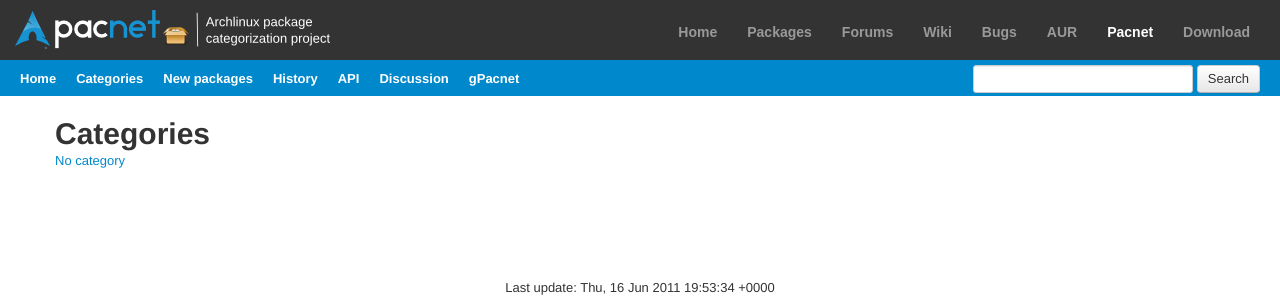
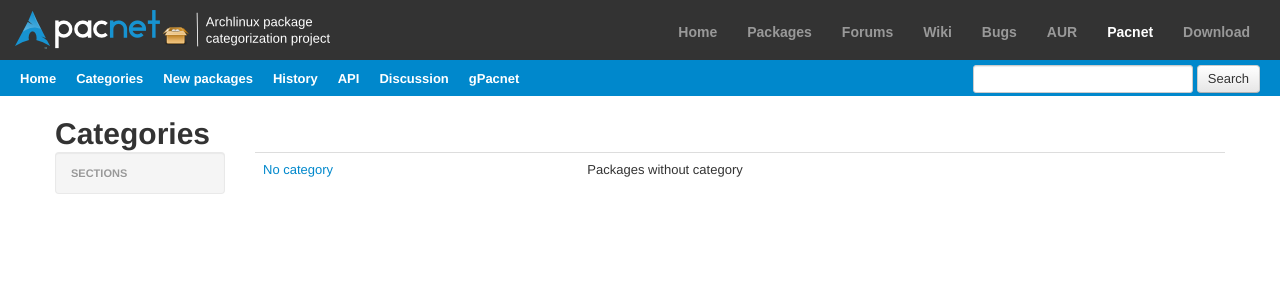
Before and after one commit to kichawa/pacnet, a Django app: page /category/ in a window 1280 px wide. Shown: the top 308 px of the page. Run offline with Django 3.2, Linux system fonts and the light colour scheme; data that the repository does not hold is empty; parts of the project's set-up code (start-up, migrations or seed data) failed here and were passed over; some libraries are stand-ins or nearby versions.

Commit message:
Add descriptions to category

```diff
--- a/packages/models.py
+++ b/packages/models.py
@@ -11,6 +11,7 @@ class Category(models.Model):
 	""" Category model """
 
 	name = models.CharField(max_length=20, verbose_name="Nazwa")
+	description = models.CharField(max_length=300, verbose_name="Opis", blank=True, null=True)
 
 	def __unicode__(self):
 		return u"%s" % self.name
--- a/packages/templates/packages/categories.html
+++ b/packages/templates/packages/categories.html
@@ -5,17 +5,49 @@
 
 	<h1>{% trans "Categories"  %}</h1>
 
-	<p><a href="/category/No/" title="{% trans "Category"  %}: No">{% trans "No category"  %}</a></p>
-
-	<ul id="category_list">
+	<div class="row">
+		<div class="span2">
+			<div class="well" style="padding: 8px 0">
+				<ul class="nav nav-list">
+					<li class="nav-header">
+						{% trans "Sections" %}
+					</li>
 					{% for a in categories %}
 						{% if a.name != "No" %}
 							{% ifchanged %}
-				<li><h3>{{ a.section}}</h3></li>
+								<li>
+									<a href="#{{ a.section }}">{{ a.section }}</a>
+								</li>
 							{% endifchanged %}
-			<li class="cat"><a href="{{ a.get_absolute_url }}" title="{% trans "Category"  %}: {{ a.category }}">{{ a }}</a></li>
 						{% endif %}
 					{% endfor %}
 				</ul>
+			</div>
+		</div>
 
+		<div class="span10">
+			<table class="table">
+				<tbody>
+					<tr>
+						<td><a href="/category/No/">{% trans "No category"  %}</a></td>
+						<td>{% trans "Packages without category"  %}</td>
+					</tr>
+					{% for a in categories %}
+						{% if a.name != "No" %}
+						{% ifchanged %}
+							<tr id="{{ a.section }}">
+								<td colspan="2"><h3>{{ a.section }}</h3></td>
+							</tr>
+						{% endifchanged %}
+						<tr>
+							<td><a href="{{ a.get_absolute_url }}" class="nowrap">{{ a }}</a></td>
+							<td>{{ a.description }}</td>
+						</tr>
+						{% endif %}
+					{% endfor %}
+				</tbody>
+			</table>
+
+		</div>
+	</div>
 {% endblock %}
--- a/packages/templates/packages/category.html
+++ b/packages/templates/packages/category.html
@@ -8,6 +8,11 @@
 	<p id="change_category">
 		<a href="#" class="sprite-edit">{% trans "Edit mode"  %}</a>
 	</p>
+
+	{% if category.description %}
+		<br/>
+		<div class="well">{{ category.description }}</div>
+	{% endif %}
 
 	<p class="form-actions hide">
 		<input type="submit" name="" value="{% trans "Change category" %}" class="btn btn-danger disabled change-window-trigger" />
--- a/static-global/css/main.css
+++ b/static-global/css/main.css
@@ -19,33 +19,19 @@
 #submenu #search input { margin: -2px 0 0 0; }
 
 body {	font-size: 12px; margin: 0; background: #FFF url(../img/logo.png) 30px 5px no-repeat; color: #444; line-height: 22px; font-family: Verdana,sans-serif; }
-a {	text-decoration: none; color: #1793D1; }
-h1 { font-size: 26px; line-height: 30px; }
-h2 { margin-top: 30px; }
-h2.search { padding-left: 10px; border-bottom: 1px solid #CCC; color: #F5BB04;}
 
 .hide { display: none; }
 .selected td, .highlight { background: #FFFF6D !important; }
-#change_category { position: relative; top: -20px; }
+#change_category { position: relative; top: -20px; float: right; }
 
 .container { margin-top: 20px; }
 #footer a:hover { color: #CC0000; text-decoration: underline; }
 #footer { margin-top: 100px; text-align: center; line-height: 15px;}
 pre { background-color: #F9F9F9; border: 1px dashed #8FAECD; padding: 10px 15px; font-family: sans-serif;	letter-spacing: 1px; overflow: auto;}
 
-#category_list { list-style: none; margin: 0 auto; -moz-column-count: 4; -moz-column-gap: 2em; -moz-column-rule: 1px solid #CCC; -webkit-column-count: 4; -webkit-column-gap: 2em; -webkit-column-rule: 1px solid #CCC; }
-#category_list h3 { width: 150px; background-color: #333; color: #FFF; margin: 5px 0; padding: 3px 3px 3px 10px; text-transform:capitalize; }
-#category_list .main_category {margin: 5px 0 15px 0;padding: 0 0 0 10px;list-style: none;}
-#category_list li.cat {margin: 0 0 0 10px;padding: 0 0 0 20px;background: url(../img/icons.png) 0 -528px no-repeat;line-height: 30px;}
-
-.package_list dt,p.package_list {background: url(../img/icons.png) 0 -950px no-repeat;padding: 0 0 0 25px;font-weight: bold;}
-.package_list dd {margin-bottom: 10px;}
-.package_list small,.package_list small a {font-size: 10px;color: #CCC;}
-
-#change_category {float: right;}
-
 a.category {color: #CF8C27 !important;}
 highlight { background-color: yellow }
+.nowrap { white-space:nowrap; }
 
 
 /* ################# Icons ################# */
```
Lines whose indentation alone changed are shown as unchanged.
